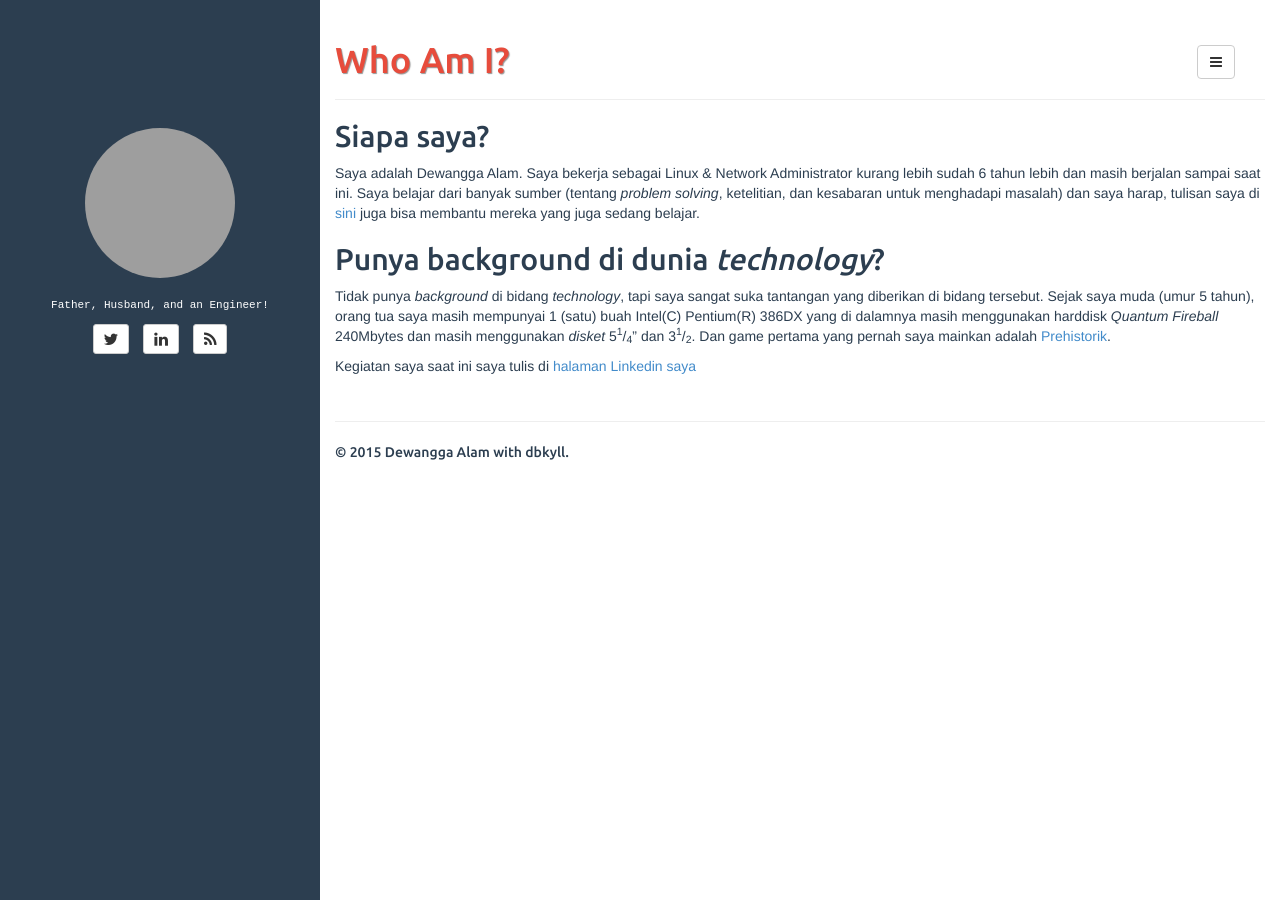
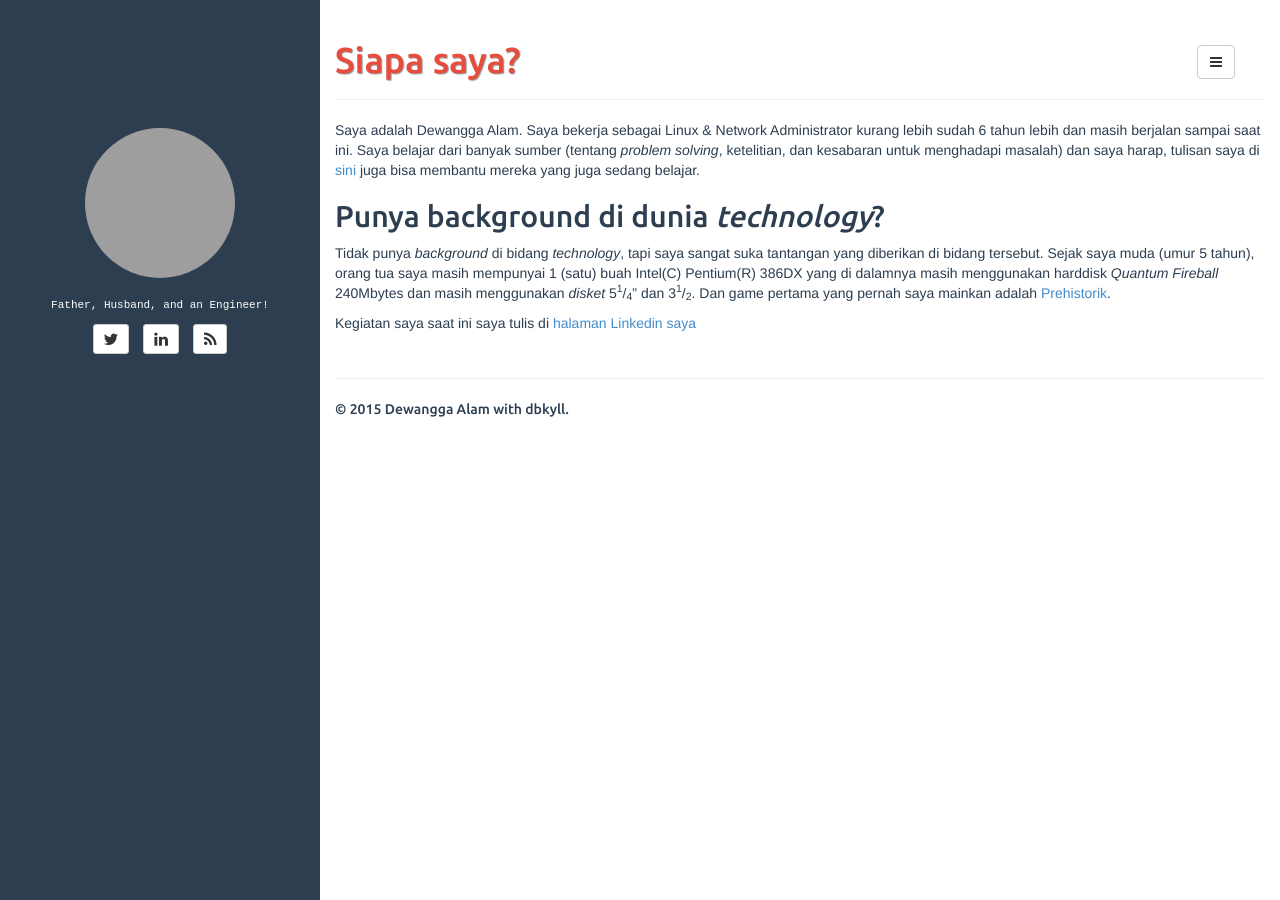
Before and after one commit to draskolnikova/draskolnikova.github.io, a Jekyll site: the page built from about-me.md, in a window 1280 px wide. Built offline with Jekyll 4.4.1, drawn with Linux system fonts in a browser that asks for light colours; grey boxes are pictures that could not be loaded.

Commit message:
Update tagline

```diff
--- a/about-me.md
+++ b/about-me.md
@@ -1,10 +1,9 @@
 ---
 layout: page
-title: Who Am I?
+title: Siapa saya?
 permalink: /about-me/
 ---
 
-<h2>Siapa saya?</h2>
 Saya adalah Dewangga Alam. Saya bekerja sebagai Linux & Network Administrator kurang lebih sudah 6 tahun lebih dan masih berjalan sampai saat ini. Saya belajar dari banyak sumber (tentang <i>problem solving</i>, ketelitian, dan kesabaran untuk menghadapi masalah) dan saya harap, tulisan saya di [sini](https://log.xtremenitro.org) juga bisa membantu mereka yang juga sedang belajar.
 
 <h2>Punya background di dunia <i>technology</i>?</h2>
```
